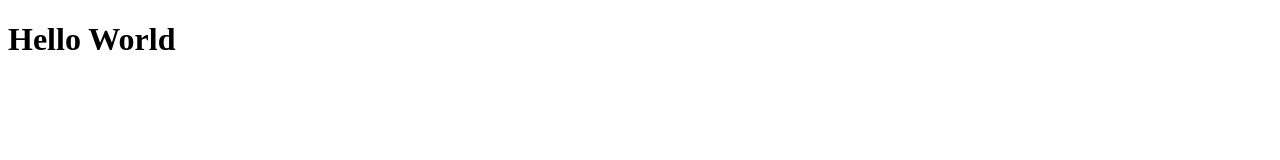
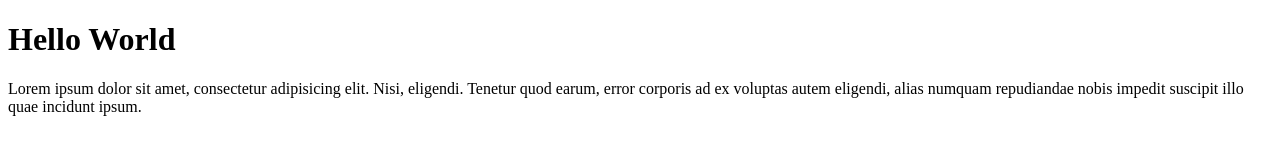
Before and after one commit to fangelineap/git-remote, a plain HTML site: page index.html in a window 1280 px wide. Drawn offline with Linux system fonts and the light colour scheme.

Commit message:
menambahkan paragraf

```diff
--- a/index.html
+++ b/index.html
@@ -7,5 +7,6 @@
 </head>
 <body>
     <h1>Hello World</h1>
+    <p>Lorem ipsum dolor sit amet, consectetur adipisicing elit. Nisi, eligendi. Tenetur quod earum, error corporis ad ex voluptas autem eligendi, alias numquam repudiandae nobis impedit suscipit illo quae incidunt ipsum.</p>
 </body>
 </html>
```
